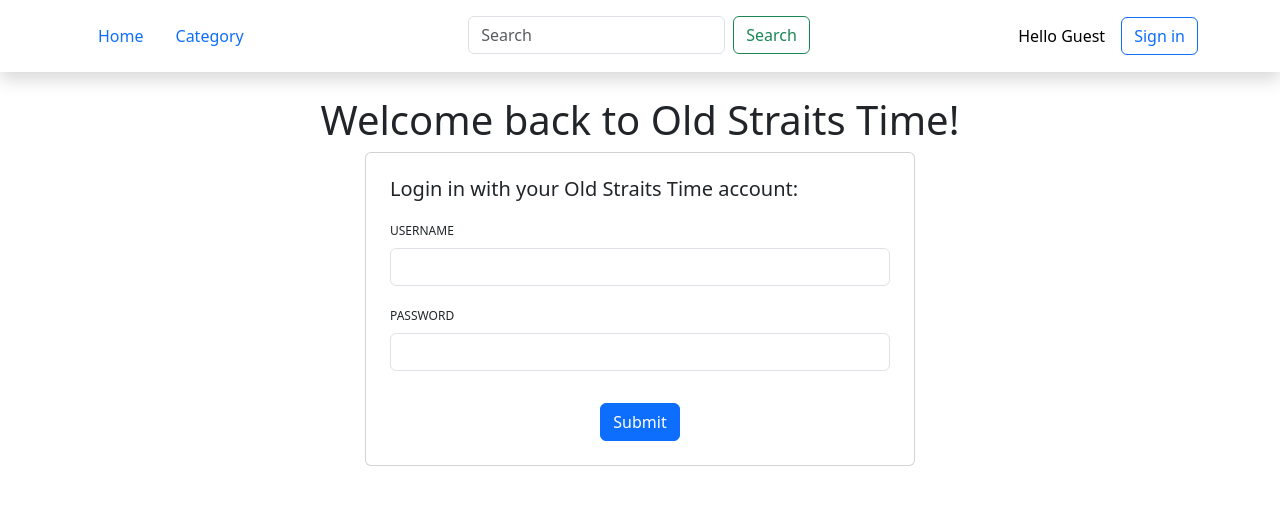
After one commit to mintong89/django_internship, a Django app: page /oldstimes/auth/login in a window 1280 px wide. The commit adds this page. Shown: the top 505 px of the page. Run offline with Django 4.2, Linux system fonts and the light colour scheme; some libraries are stand-ins or nearby versions.

Commit message:
add user login

```diff
--- a/old_straits_times/static/old_straits_times/customs.css
+++ b/old_straits_times/static/old_straits_times/customs.css
@@ -6,7 +6,7 @@
     font-size: 0.5rem !important;
 }
 
-.card:hover {
+a > .card:hover {
     filter: drop-shadow(0 10px 8px rgb(0 0 0 / 0.04)) drop-shadow(0 4px 3px rgb(0 0 0 / 0.1));
     transition-property: all;
     transition-timing-function: cubic-bezier(0.4, 0, 0.2, 1);
@@ -17,6 +17,15 @@
     width: 300px;
 }
 
+.login-panel {
+    width: 100%;
+    max-width: 550px;
+}
+
+.login-panel > *:not(:last-child) {
+    margin-bottom: 1rem;
+}
+
 .gg-eye {
     --ggs: 0.75;
 }
--- a/old_straits_times/templates/old_straits_times/base.html
+++ b/old_straits_times/templates/old_straits_times/base.html
@@ -39,9 +39,21 @@
                             <button class="btn btn-outline-success" type="submit">Search</button>
                           </form>
                     </div>
-                    <div>
-                        <button class="btn btn-outline-primary">Sign in</button>
-                    </div>
+                    {% if request.user.is_authenticated %}
+                        <div class="d-flex align-items-center text-black">
+                            <span class="pe-3">Hello {{ request.user.username }}</span>
+                            <a href="{% url 'oldstimes:auth_logout' %}">
+                                <button class="btn btn-outline-primary">Sign Out</button>
+                            </a>
+                        </div>
+                    {% else %}
+                        <div class="d-flex align-items-center text-black">
+                            <span class="pe-3">Hello Guest</span>
+                            <a href="{% url 'oldstimes:auth_login' %}">
+                                <button class="btn btn-outline-primary">Sign in</button>
+                            </a>
+                        </div>
+                    {% endif %}
                 </div>
             </div>
         </header>
@@ -49,5 +61,9 @@
             {% block content %}{% endblock content %}
         </div>
         <script src="https://cdn.jsdelivr.net/npm/bootstrap@5.3.0-alpha1/dist/js/bootstrap.bundle.min.js" integrity="sha384-w76AqPfDkMBDXo30jS1Sgez6pr3x5MlQ1ZAGC+nuZB+EYdgRZgiwxhTBTkF7CXvN" crossorigin="anonymous"></script>
+        <script>
+            const popoverTriggerList = document.querySelectorAll('[data-bs-toggle="popover"]')
+            const popoverList = [...popoverTriggerList].map(popoverTriggerEl => new bootstrap.Popover(popoverTriggerEl))
+        </script>
     </body>
 </html>
--- /dev/null
+++ b/old_straits_times/templates/old_straits_times/login.html
@@ -0,0 +1,29 @@
+{% extends './base.html' %}
+
+{% block content %}
+    <div class="d-flex flex-column align-items-center">
+        <h1>Welcome back to Old Straits Time!</h1>
+        <div class="login-panel card p-4">
+            {% if error_message %}
+                <div class="alert alert-danger" role="alert">
+                    {{ error_message }}
+                </div>
+            {% endif %}
+            <h5>Login in with your Old Straits Time account:</h5>
+            <form method="POST">
+                {% csrf_token %}
+                <label for="username" class="form-label fs-7 text-uppercase">Username</label>
+                <div class="input-group mb-3">
+                    <input id="username" name="username" type="text" class="form-control" aria-label="Username">
+                </div>
+                <label for="password" class="form-label fs-7 text-uppercase">Password</label>
+                <div class="input-group mb-3">
+                    <input type="password" id="password" name="password" type="text" class="form-control" aria-label="Password">
+                </div>
+                <div class="d-flex justify-content-center pt-3">
+                    <input type="submit" class="btn btn-primary" />
+                </div>
+            </form>
+        </div>
+    </div>
+{% endblock content %}
--- a/old_straits_times/urls.py
+++ b/old_straits_times/urls.py
@@ -4,5 +4,7 @@
 app_name = 'oldstimes'
 urlpatterns = [
     path('', views.index, name='index'),
-    path('story/<int:story_id>', views.story, name='story')
+    path('story/<int:story_id>', views.story, name='story'),
+    path('auth/login', views.auth_login, name='auth_login'),
+    path('auth/logout', views.auth_logout, name='auth_logout')
 ]
--- a/old_straits_times/views.py
+++ b/old_straits_times/views.py
@@ -1,5 +1,6 @@
 from django.shortcuts import render, get_object_or_404
-from django.http import HttpResponse
+from django.contrib.auth import authenticate, login, logout
+from django.http import HttpResponseRedirect
 
 from .models import Story
 
@@ -25,3 +26,27 @@
     return render(request, template_name, {
         'story': story
     })
+
+def auth_login(request):
+    template_name = 'old_straits_times/login.html'
+
+    context = {
+        'error_message': ''
+    }
+
+    if request.method == 'POST':
+        username = request.POST.get('username')
+        password = request.POST.get('password')
+        user = authenticate(request, username=username, password=password)
+        if user is not None:
+            login(request, user)
+            return HttpResponseRedirect('/oldstimes/')
+        else:
+            context['error_message'] = 'Username or password incorrect.'
+
+    return render(request, template_name, context)
+
+def auth_logout(request):
+    logout(request)
+
+    return HttpResponseRedirect('/oldstimes/')
```
Also changed, not shown: InternshipProject/settings.py (+23 -0 lines), db.sqlite3.
